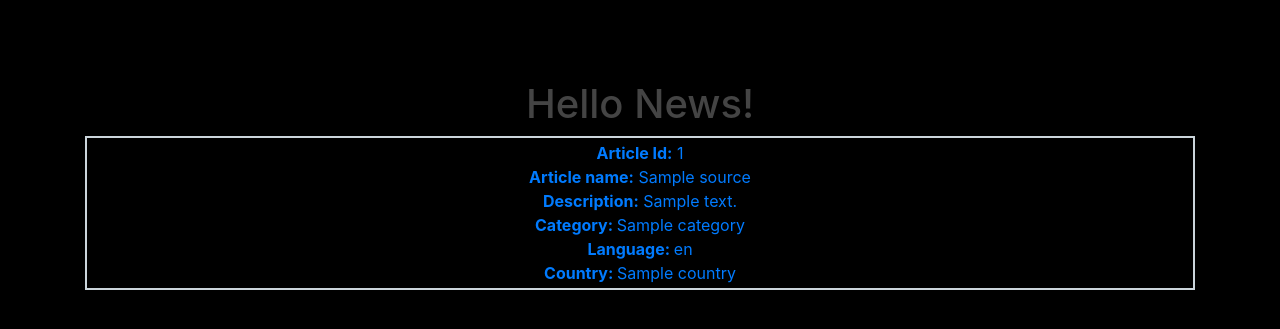
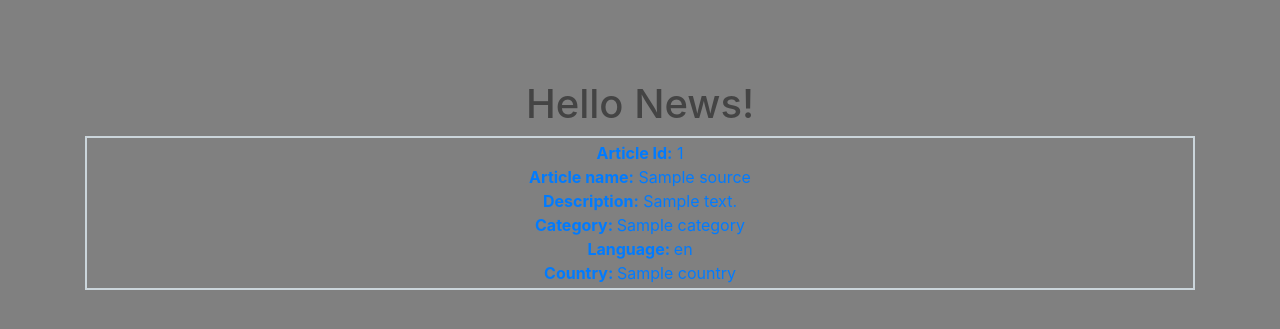
Before and after one commit to willy005/Last_Highlights, a Flask app: page / in a window 1280 px wide. Shown: the top 329 px of the page. Run offline with Flask 2, Linux system fonts and the light colour scheme; a database or web service that is not in the repository returns one stand-in record (values such as "Sample title"); data that the repository does not hold is empty; some libraries are stand-ins or nearby versions.

Commit message:
Deployed to heroku

```diff
--- a/static/main.css
+++ b/static/main.css
@@ -1,5 +1,5 @@
 body {
-  background: black;
+  background: grey;
   color: #333333;
   margin-top: 5rem;
 }
```
